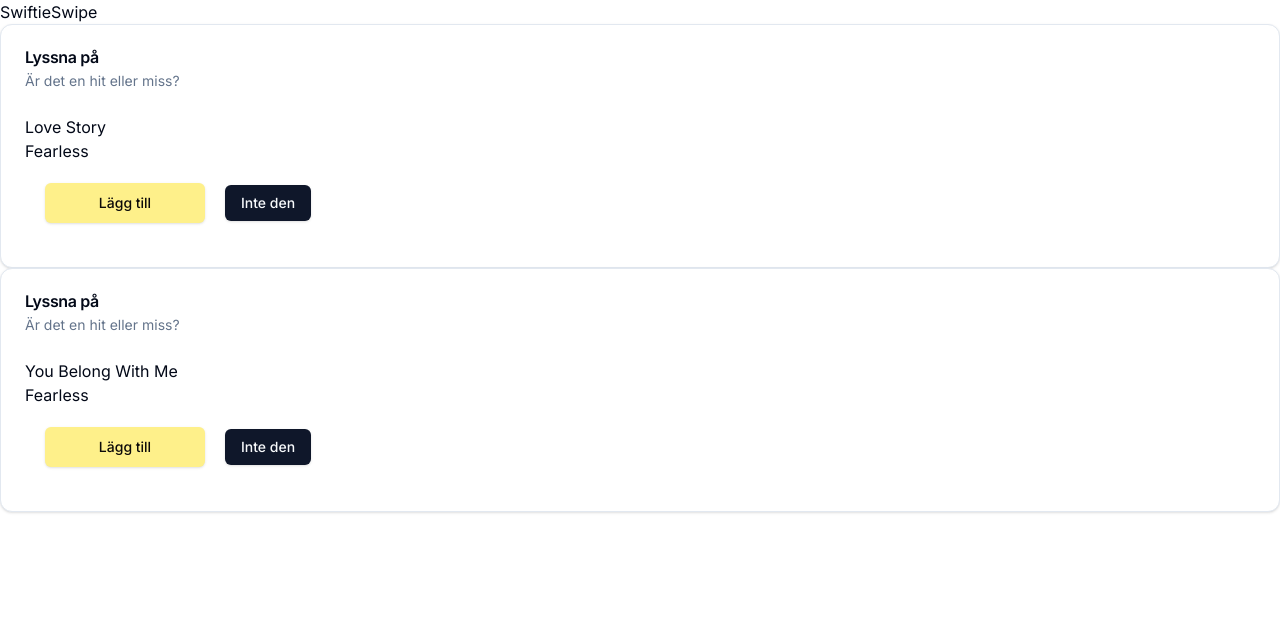
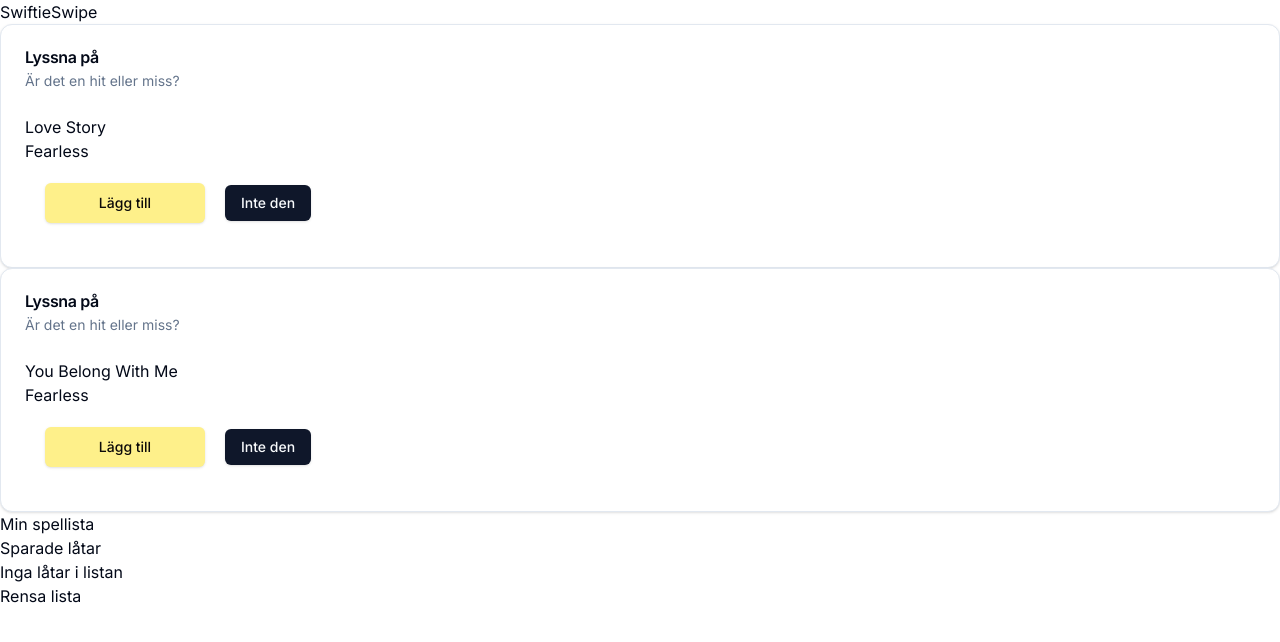
Before and after one commit to MaxHegdal/SwiftieSwipe, a Next.js app in the folder swiftieswipe/: page / in a window 1280 px wide. Shown: the top 642 px of the page. Built offline with nearby package versions, Linux system fonts and the light colour scheme.

Commit message:
Spara låtar med localStorage
Gjorde ny SongList-komponent för att kunna spara låtar i en lista med localStorage. Man kan också rensa listan från låtar.

```diff
--- a/swiftieswipe/src/app/components/SongList.js
+++ b/swiftieswipe/src/app/components/SongList.js
@@ -0,0 +1,40 @@
+"use client";
+import { useState, useEffect } from "react";
+
+const SongList = () => {
+  const [savedSongs, setSavedSongs] = useState([]);
+
+  useEffect(() => {
+    const storedSongs = JSON.parse(localStorage.getItem("savedSongs")) || [];
+    setSavedSongs(storedSongs);
+  }, []);
+
+  useEffect(() => {
+    if (savedSongs.length > 0) {
+      localStorage.setItem("savedSongs", JSON.stringify(savedSongs));
+    }
+  }, [savedSongs]);
+
+  const clearLocalStorage = () => {
+    localStorage.removeItem("savedSongs");
+    setSavedSongs([]);
+  };
+
+  return (
+    <div>
+      <h2>Sparade låtar</h2>
+      {savedSongs.length > 0 ? (
+        <ul>
+          {savedSongs.map((song, index) => (
+            <li key={index}>{`${song.title} - ${song.album}`}</li>
+          ))}
+        </ul>
+      ) : (
+        <p>Inga låtar i listan</p>
+      )}
+      <button onClick={clearLocalStorage}>Rensa lista</button>
+    </div>
+  );
+};
+
+export default SongList;
--- a/swiftieswipe/src/app/list.js
+++ b/swiftieswipe/src/app/list.js
@@ -0,0 +1,13 @@
+"use client";
+import SongList from "./components/SongList";
+
+const List = () => {
+  return (
+    <div>
+      <h1>Min spellista</h1>
+      <SongList />
+    </div>
+  );
+};
+
+export default List;
--- a/swiftieswipe/src/app/page.js
+++ b/swiftieswipe/src/app/page.js
@@ -2,6 +2,7 @@
 
 import { useState } from "react";
 import SongDisplay from "./components/SongDisplay";
+import List from "./list";
 
 const songs = [
   { title: "Love Story", album: "Fearless" },
@@ -14,7 +15,6 @@
 const Home = () => {
   const [currentIndex, setCurrentIndex] = useState(0);
   const [currentSong, setCurrentSong] = useState(songs[0]);
-
   const handleNext = () => {
     const nextIndex = (currentIndex + 1) % songs.length;
     console.log(nextIndex);
@@ -31,8 +31,7 @@
           song={songs[(currentIndex + 1) % songs.length]}
           onNext={handleNext}
         />
-        <button>
-        </button>
+        <List />
       </div>
     </main>
   );
```
